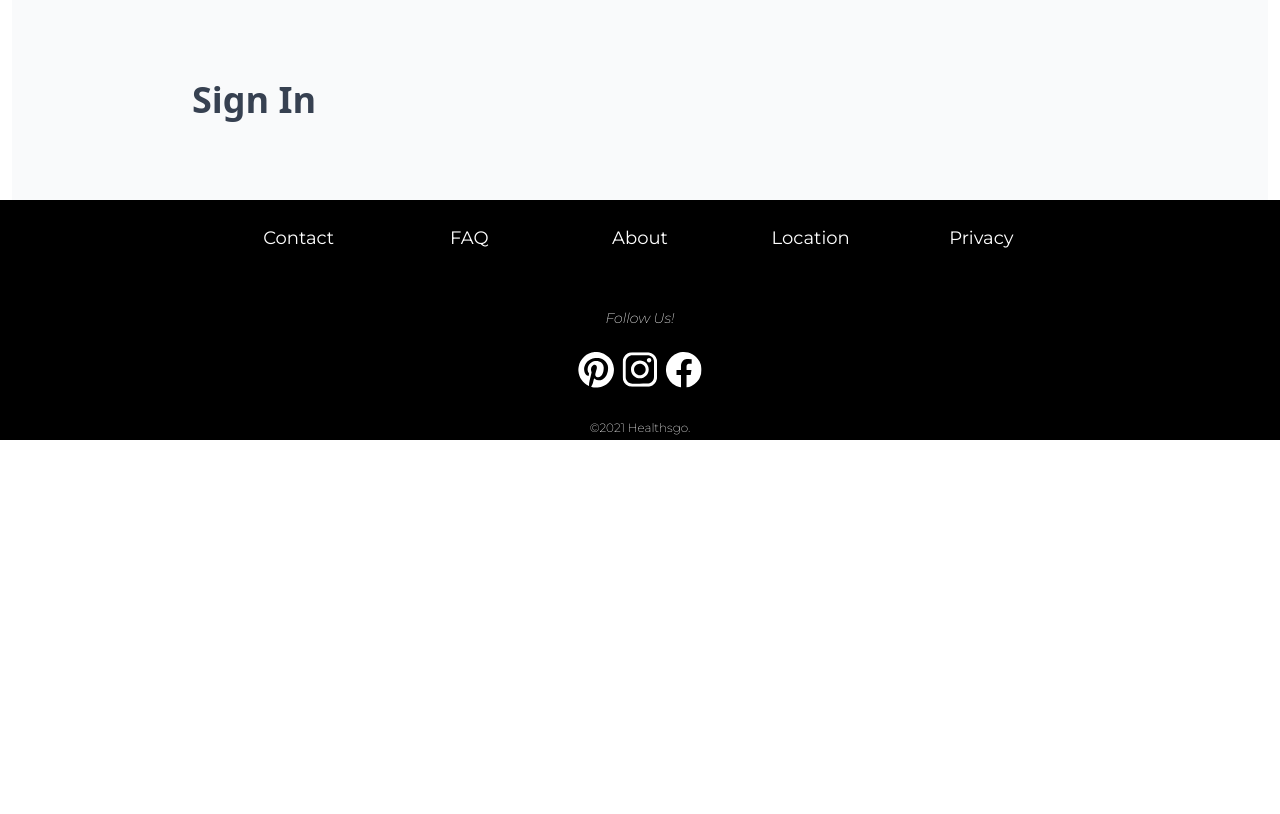
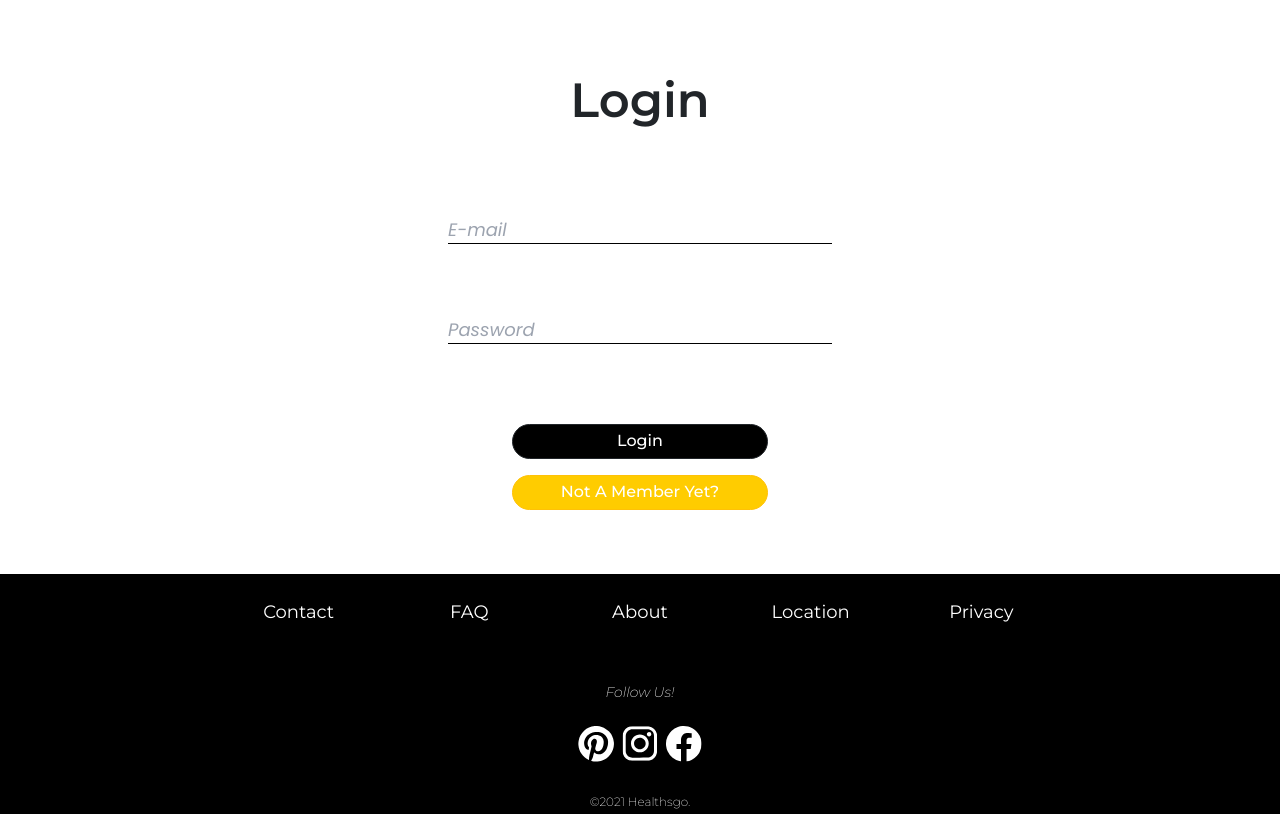
Before and after one commit to astrukar/HCI_2021-22, a Next.js app: page /signin in a window 1280 px wide. Built offline with nearby package versions, Linux system fonts and the light colour scheme.

Commit message:
add Login form, and new font family

```diff
--- a/components/blogcontainer/blogcontainer.js
+++ b/components/blogcontainer/blogcontainer.js
@@ -20,7 +20,9 @@ const renderBlogItems = () =>
 
 const BlogContainer = () => {
   return (
-    <Row className="pl-3 md:pl-14 pr-3 md:pr-14 pb-16">{renderBlogItems()}</Row>
+    <Row className="pl-3 md:pl-10 lg:pl-16 pr-3 md:pr-10 lg:pr-16pb-16">
+      {renderBlogItems()}
+    </Row>
   );
 };
 
--- /dev/null
+++ b/components/signincontainer/signincontainer.js
@@ -0,0 +1,44 @@
+import { Row, Col, Button } from "react-bootstrap";
+const SignInContainer = () => {
+  return (
+    <Row>
+      <Col className="pt-20">
+        <h1 className="flex justify-center font-extrabold text-5xl leading-10 font-montserrat pb-20">
+          Login
+        </h1>
+        <div className="pt-3 mb-5 flex justify-center">
+          <input
+            className={`loginForm w-96 font-poppins italic text-black`}
+            type="email"
+            placeholder="E-mail"
+          />
+        </div>
+        <div className="pt-4 flex justify-center">
+          <input
+            className={`mb-20 loginForm w-96 font-poppins italic text-black`}
+            type="password"
+            placeholder="Password"
+          />
+        </div>
+        <div className="mb-3 flex justify-center">
+          <Button
+            variant={`dark`}
+            className="w-52 md:w-64 joinUsButton text-sm md:text-base font-montserrat hover:opacity-80"
+          >
+            Login
+          </Button>
+        </div>
+        <div className="mb-16 flex justify-center">
+          <Button
+            variant={`warning`}
+            className="w-52 md:w-64 registrationButton text-sm md:text-base font-montserrat hover:text-white hover:opacity-80"
+          >
+            Not A Member Yet?
+          </Button>
+        </div>
+      </Col>
+    </Row>
+  );
+};
+
+export default SignInContainer;
--- a/pages/signin.js
+++ b/pages/signin.js
@@ -1,16 +1,11 @@
 import { Container } from "react-bootstrap";
 import Footer from "../components/footer/footer";
+import SignInContainer from "../components/signincontainer/signincontainer";
 
 const SignIn = () => {
   return (
     <Container fluid className={"no-gutters"}>
-      <section className="sm:py-12 sm:bg-gray-50">
-        <main className="max-w-4xl flex flex-col mx-auto my-8">
-          <h2 className="capitalize text-3xl sm:text-4xl font-roboto-condensed font-bold text-gray-700 px-10 sm:px-0">
-            Sign in
-          </h2>
-        </main>
-      </section>
+      <SignInContainer />
       <Footer />
     </Container>
   );
--- a/styles/globals.css
+++ b/styles/globals.css
@@ -1,4 +1,5 @@
-@import url("https://fonts.googleapis.com/css2?family=Montserrat:ital,wght@0,100;0,200;0,300;0,400;0,500;0,600;1,200&display=swap");
+@import url("https://fonts.googleapis.com/css2?family=Montserrat:ital,wght@0,100;0,200;0,300;0,400;0,500;0,600;1,200&family=Poppins:ital,wght@0,100;0,200;0,300;0,400;0,500;0,600;0,700;0,800;1,100;1,200;1,300;1,400;1,500&display=swap");
+
 @import "tailwindcss/base";
 
 @import "tailwindcss/components";
@@ -22,6 +23,7 @@
   }
 }
 
+/*About Container Img & Subscribe To Our Letter*/
 .aboutimg {
   width: 100%;
   height: 330px;
@@ -44,3 +46,22 @@
   padding: 0;
   background-color: #000;
 }
+
+/*Login Form*/
+.loginForm {
+  font-size: 1.125rem;
+  outline: 0;
+  border-width: 0 0 0.063rem;
+  border-color: #000;
+  background-color: rgba(0, 0, 0, 0);
+  color: #000;
+}
+
+.registrationButton {
+  font-weight: 500;
+  height: 2.187rem;
+  border-radius: 1.25rem;
+  padding: 0;
+  background-color: #ffcc00;
+  color: #fff;
+}
--- a/tailwind.config.js
+++ b/tailwind.config.js
@@ -7,6 +7,7 @@ module.exports = {
     extend: {
       fontFamily: {
         montserrat: ['"Montserrat"', "sans-serif"],
+        poppins: ["Poppins", "sans-serif"],
       },
     },
   },
```
